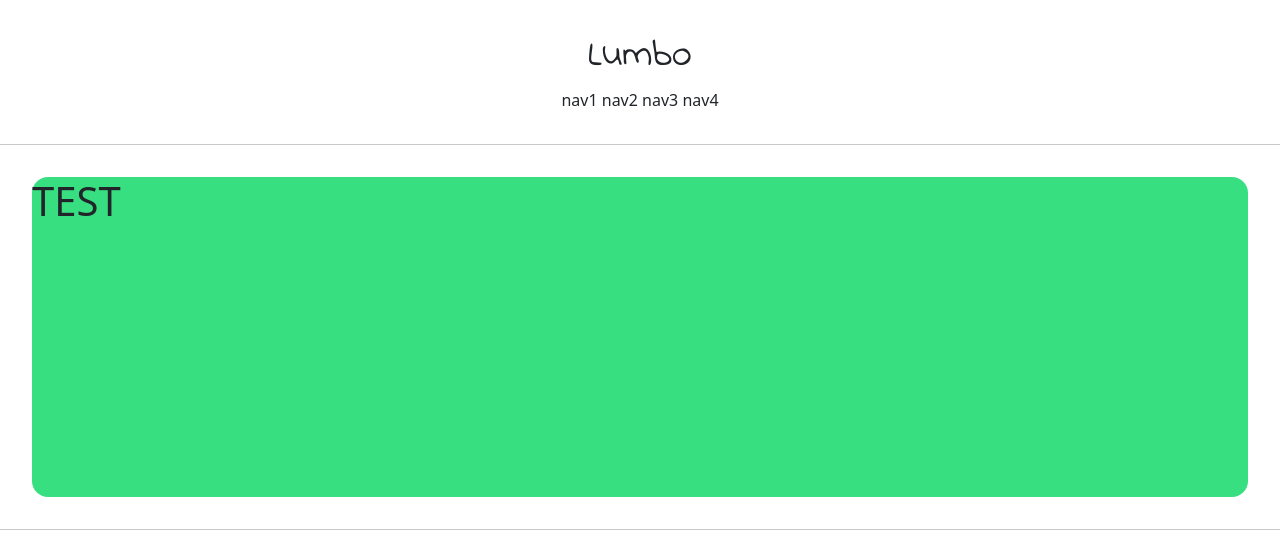
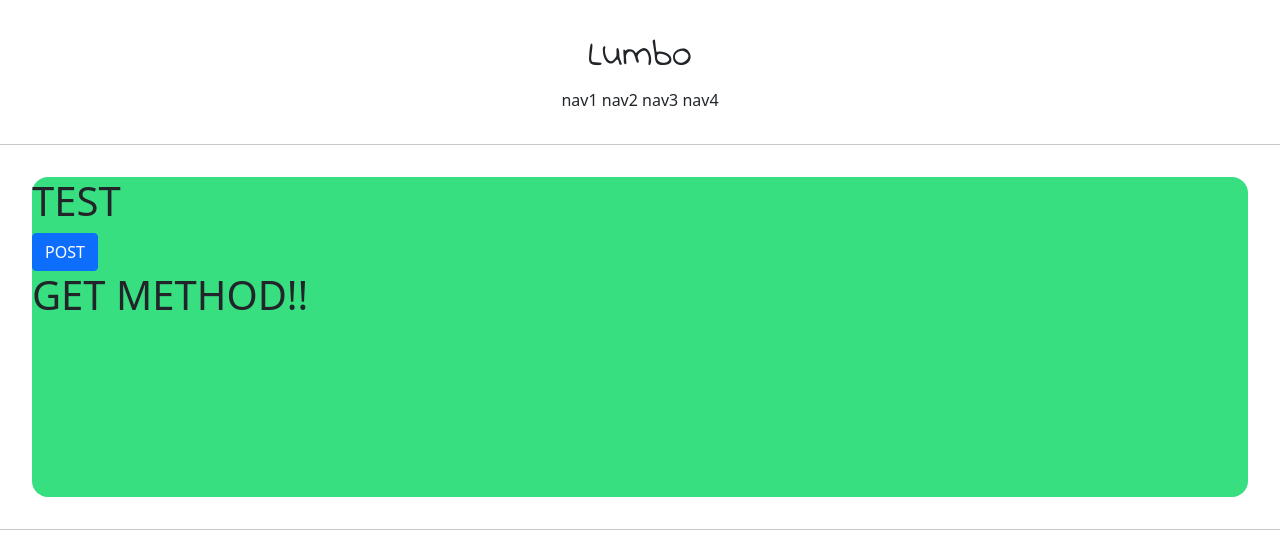
Before and after one commit to Klumbo/lumbo, a Django app: page /account/hello_world/ in a window 1280 px wide. Shown: the top 559 px of the page. Run offline with Django 3.2, Linux system fonts and the light colour scheme.

Commit message:
django 16

```diff
--- a/accountapp/templates/accountapp/hello_world.html
+++ b/accountapp/templates/accountapp/hello_world.html
@@ -4,6 +4,16 @@
 
     <div style="height: 20rem; background-color: #38df81; border-radius: 1rem; margin: 2rem;">
         <h1>TEST</h1>
+
+        <form action="/account/hello_world/" method="post">
+            {% csrf_token %}
+            <input type="submit" class="btn btn-primary" value="POST">
+        </form>
+
+        <h1>
+            {{ text }}
+        </h1>
+
     </div>
 
 {% endblock %}
--- a/accountapp/views.py
+++ b/accountapp/views.py
@@ -4,4 +4,8 @@ from django.shortcuts import render
 
 
 def hello_world(request):
-    return render(request, 'accountapp\hello_world.html')
+
+    if request.method == 'POST':
+        return render(request, 'accountapp\hello_world.html', context={'text': 'POST METHOD!!'})
+    else:
+        return render(request, 'accountapp\hello_world.html', context={'text': 'GET METHOD!!'})
```
